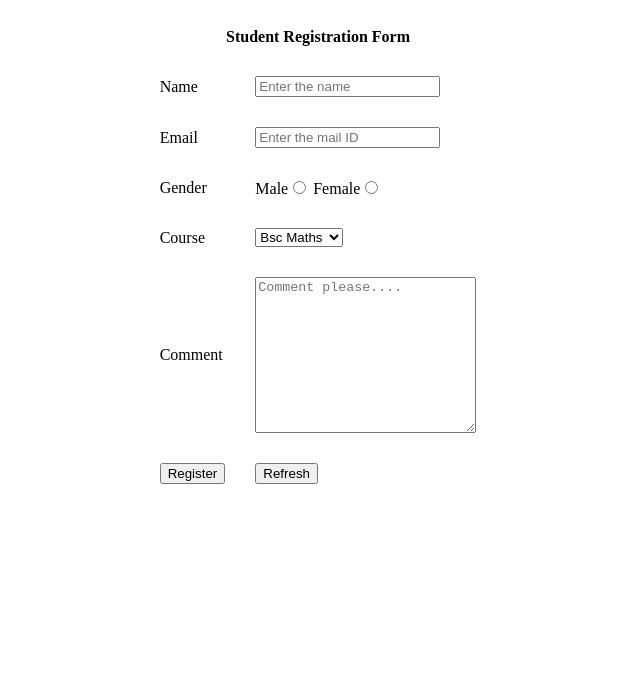
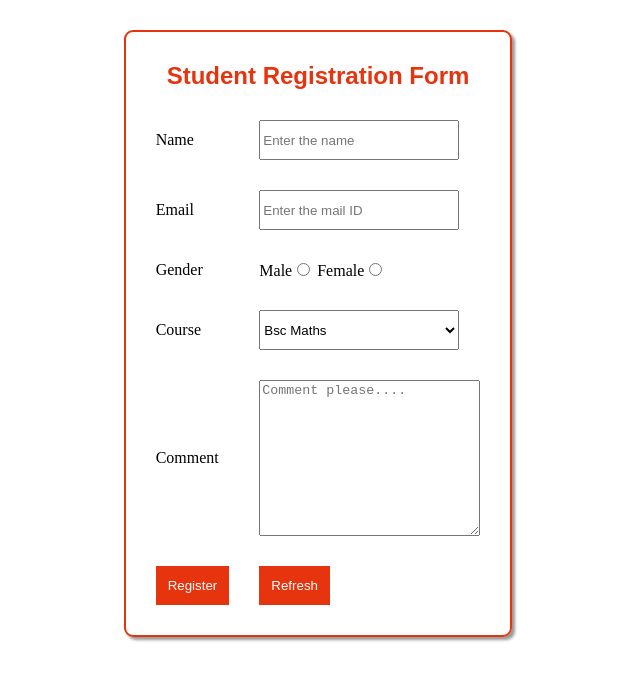
Before and after one commit to RM-SPKC/Student-Registration-Form, a plain HTML site: page index.html in a window 1280 px wide. Shown: the whole page, without its empty margins (322-962 px from the left). Drawn offline with Linux system fonts and the light colour scheme; files that its build step writes are made by us from their sources; the site is published under a folder, as on GitHub Pages, so addresses that start at the root find nothing.

Commit message:
Update index.html

```diff
--- a/index.html
+++ b/index.html
@@ -1,6 +1,6 @@
 <html>
     <head>
-        <link rel="stylesheet" href="/Apex_Task/style.css">
+        <link rel="stylesheet" href="style.css">
     </head>
     <body>
         <table align="center" cellpadding="10" cellspacing="10">
```
